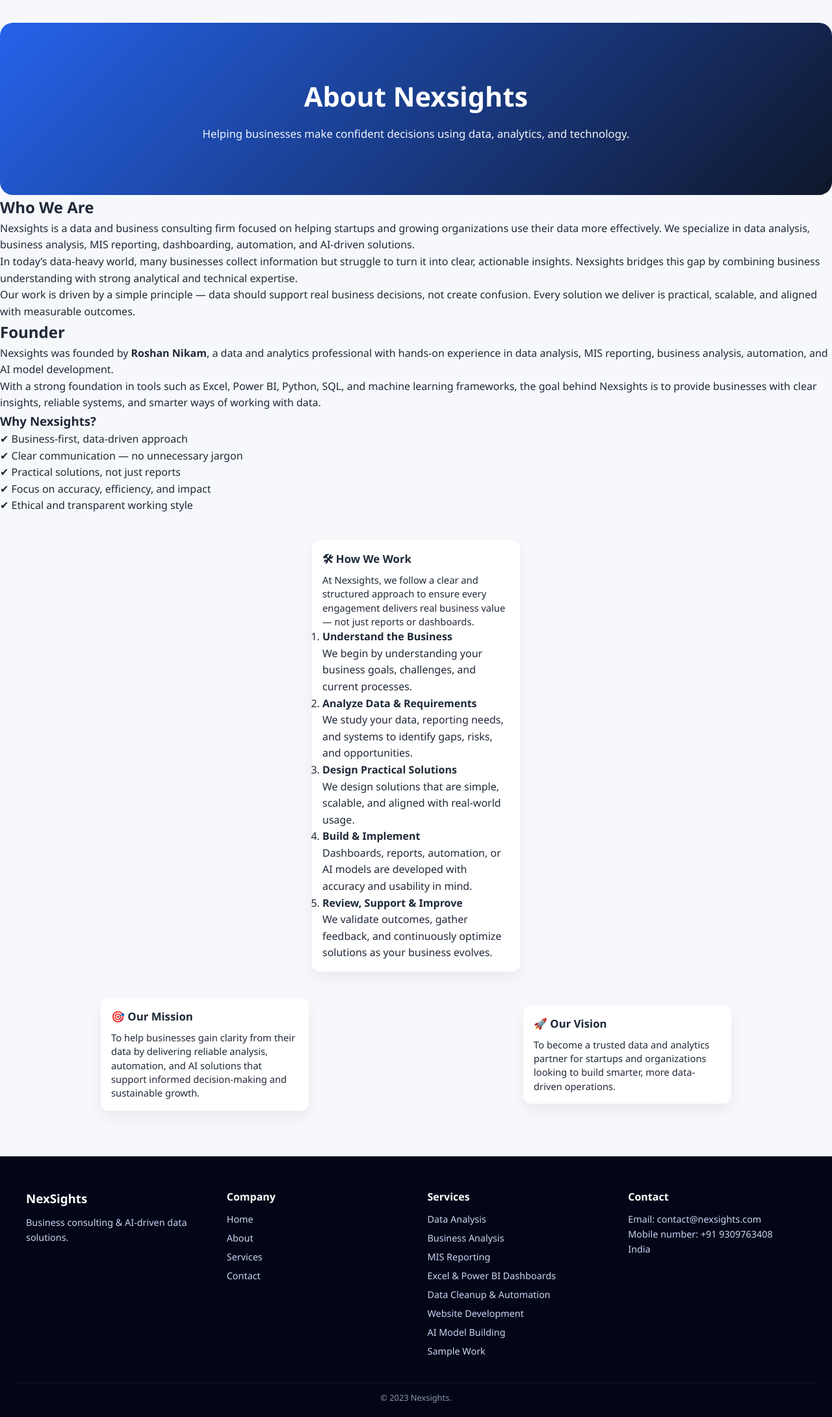
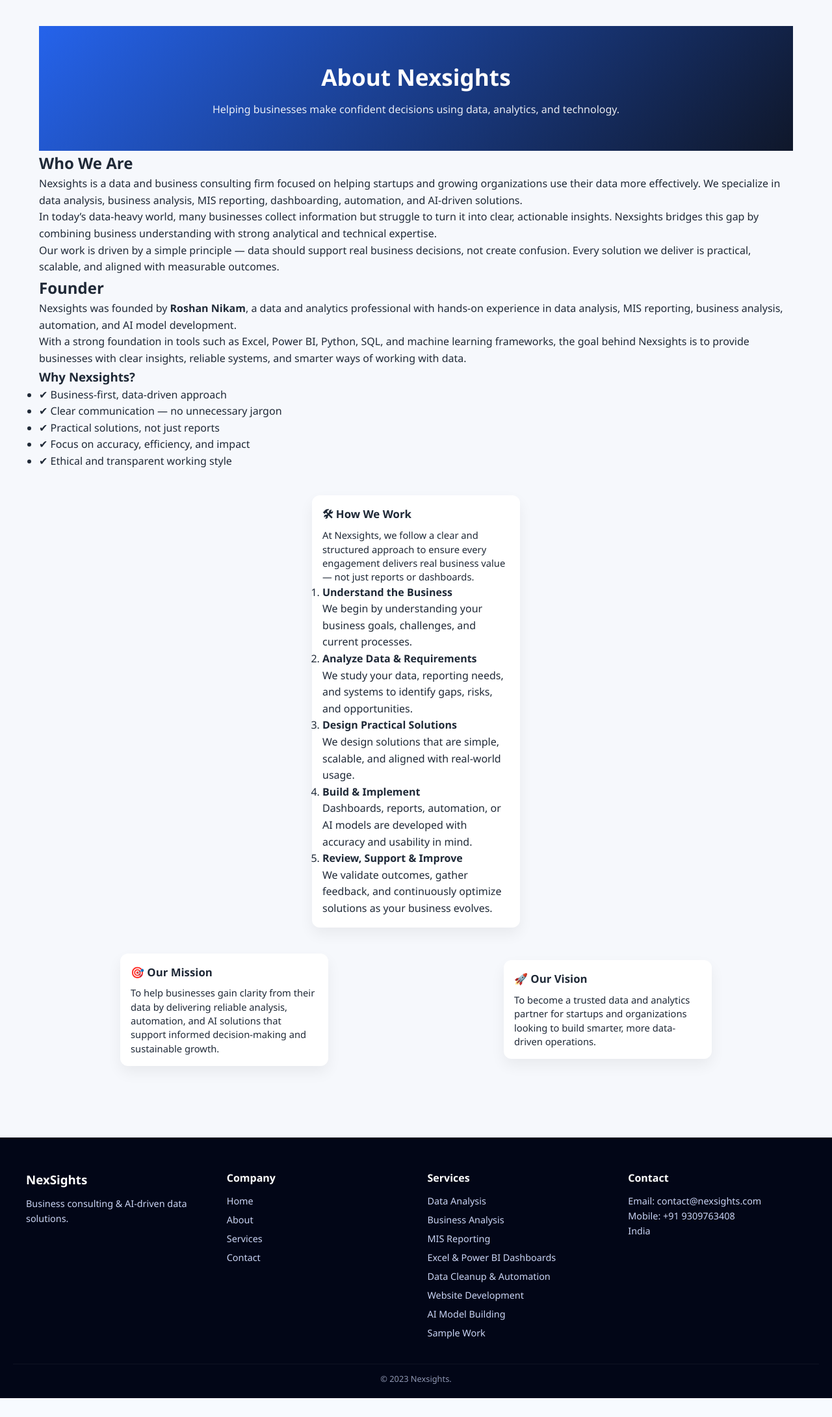
Before and after one commit to Roshanjnikam/Nexsights-website, a Django app: page /about/ in a window 1280 px wide. Shown: the part 69-2249 px from the top of the page at 65% size. After the commit the page ends 2220 px from the top, so only its background shows below. Run offline with Django 5.2, Linux system fonts and the light colour scheme.

Commit message:
Fix page container width and inner page hero layout

```diff
--- a/static/css/style.css
+++ b/static/css/style.css
@@ -1,3 +1,10 @@
+/* ================= PAGE CONTAINER ================= */
+.page-container {
+  max-width: 1200px;
+  margin: 0 auto;
+  padding: 40px 20px;
+}
+
 
 /* RESET */
 * {
--- a/website/templates/about.html
+++ b/website/templates/about.html
@@ -2,7 +2,7 @@
 {% block content %}
 
 <!-- ABOUT HERO -->
-<section class="hero">
+<section class="hero-inner">
   <h1>About Nexsights</h1>
   <p>Helping businesses make confident decisions using data, analytics, and technology.</p>
 </section>
--- a/website/templates/base.html
+++ b/website/templates/base.html
@@ -5,9 +5,7 @@
 
 <title>{% block title %}Nexsights | Data, AI & Business Consulting{% endblock %}</title>
 
-
 <link rel="stylesheet" href="/static/css/style.css">
-
 
 <!-- SEO META TAGS -->
 <meta name="description" content="Nexsights provides data analytics, machine learning, AI solutions, business consulting, and website development services.">
@@ -17,18 +15,16 @@
 <!-- Mobile SEO -->
 <meta name="viewport" content="width=device-width, initial-scale=1.0">
 
-<!-- Open Graph (LinkedIn / WhatsApp preview) -->
+<!-- Open Graph -->
 <meta property="og:title" content="Nexsights | Data, AI & Business Consulting">
 <meta property="og:description" content="Data-driven consulting, AI solutions, and modern websites to scale your business.">
 <meta property="og:type" content="website">
 <meta property="og:url" content="https://nexsights.com">
 
-
-
 </head>
 <body>
 
-
+<!-- NAVBAR -->
 <header class="navbar">
   <div class="logo">NexSights</div>
   <nav>
@@ -39,12 +35,13 @@
   </nav>
 </header>
 
-
-<main class="container">
-{% block content %}{% endblock %}
+<!-- MAIN CONTENT (FIXED) -->
+<main class="page-container">
+  {% block content %}
+  {% endblock %}
 </main>
 
-
+<!-- FOOTER -->
 <footer class="footer">
   <div class="footer-container">
 
@@ -76,7 +73,7 @@
     <div class="footer-contact">
       <h4>Contact</h4>
       <p>Email: contact@nexsights.com</p>
-      <p>Mobile number: +91 9309763408 </p>
+      <p>Mobile: +91 9309763408</p>
       <p>India</p>
     </div>
 
@@ -89,26 +86,18 @@
 
 <button id="scrollTopBtn" title="Go to top">↑</button>
 
-
 <script>
   const scrollBtn = document.getElementById("scrollTopBtn");
 
   window.onscroll = function () {
-    if (document.documentElement.scrollTop > 200) {
-      scrollBtn.style.display = "block";
-    } else {
-      scrollBtn.style.display = "none";
-    }
+    scrollBtn.style.display =
+      document.documentElement.scrollTop > 200 ? "block" : "none";
   };
 
   scrollBtn.onclick = function () {
-    window.scrollTo({
-      top: 0,
-      behavior: "smooth"
-    });
+    window.scrollTo({ top: 0, behavior: "smooth" });
   };
 </script>
 
-
 </body>
 </html>
--- a/website/templates/service_detail.html
+++ b/website/templates/service_detail.html
@@ -16,7 +16,7 @@
 
 <!-- SAMPLE WORK : DASHBOARD PORTFOLIO -->
 
-<section class="cards-inner">
+<section class="cards">
   <div class="card">
     <h3>📊 Dashboard Sample Work</h3>
     <p style="opacity:0.9;">
```
Lines whose indentation alone changed are shown as unchanged.
